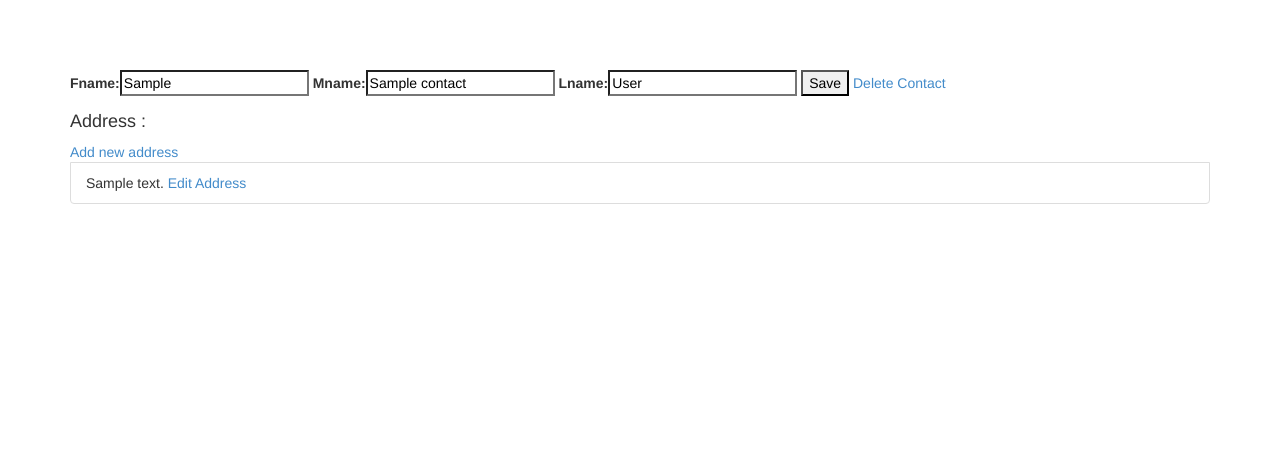
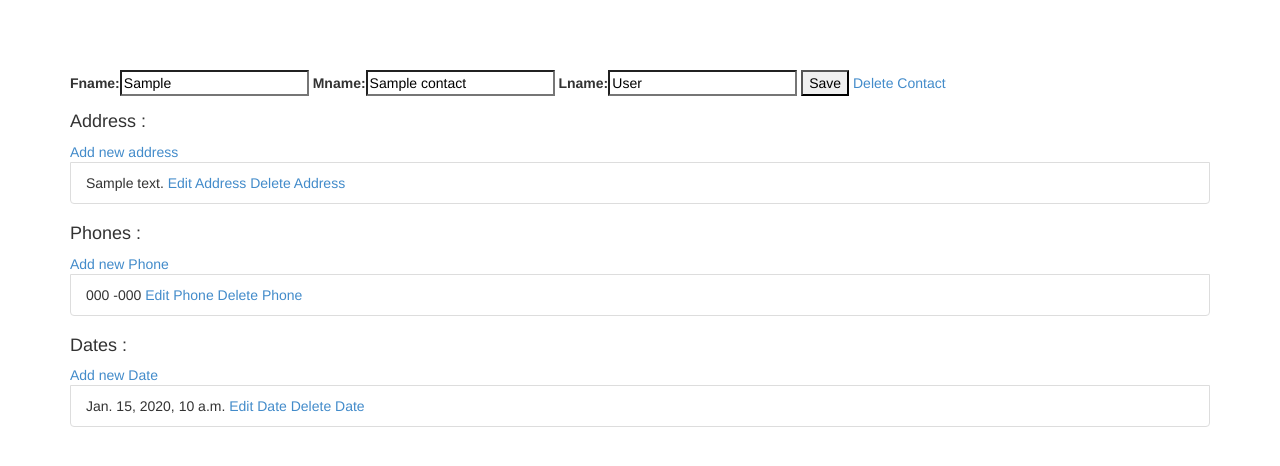
Before and after one commit to bhushanpawarj/ManageContact, a Django app: page /ViewFullContact/1/ in a window 1280 px wide. Shown: the top 466 px of the page. Run offline with Django 3.2, Linux system fonts and the light colour scheme; tables that the repository leaves empty hold one stand-in row (values such as "Sample post"); some libraries are stand-ins or nearby versions.

Commit message:
Completed the basic functnality for the project

```diff
--- a/ManageContact/MainModule/templates/MainModule/ViewFullContact.html
+++ b/ManageContact/MainModule/templates/MainModule/ViewFullContact.html
@@ -16,10 +16,40 @@
  </div>
 <h4>Address : </h4>
 <ul class="list-group">
-    <a href="{% url 'NewAddress' %}">Add new address</a>
+    <a href="{% url 'NewAddress' Contact.id %}" target="_blank">Add new address</a>
     {% for address in AllAddress %}
   <li class="list-group-item">{{address.Address}}
-    <a role="button" target="_blank" href="#"> Edit Address </a>
+    <a role="button" target="_blank" href="{% url 'UpdateAddress' address.id %}"> Edit Address </a>
+    <a role="button"  href="{% url 'DeleteAddress' address.id Contact.id %}"> Delete Address </a>
+    </li>
+
+    {% endfor %}
+
+</ul>
+
+<h4>Phones : </h4>
+<ul class="list-group">
+    <a href="{% url 'NewPhone' Contact.id %}" target="_blank"> Add new Phone</a>
+    {% for phone in AllPhones %}
+  <li class="list-group-item">{{phone.Area_code}} -{{phone.Number}}
+    <a role="button" target="_blank" href="{% url 'UpdatePhone' phone.id %}"> Edit Phone </a>
+    <a role="button"  href="{% url 'DeletePhone' phone.id  Contact.id %}"> Delete Phone </a>
+
+    </li>
+
+    {% endfor %}
+
+</ul>
+
+
+<h4>Dates : </h4>
+<ul class="list-group">
+    <a href="{% url 'NewDate' Contact.id %}" target="_blank">Add new Date</a>
+    {% for date in AllDates %}
+  <li class="list-group-item">{{date.Date}}
+    <a role="button" target="_blank" href="{% url 'UpdateDate' date.id %}"> Edit Date </a>
+        <a role="button"  href="{% url 'DeleteDate' date.id Contact.id %}"> Delete Date </a>
+
     </li>
 
     {% endfor %}
--- a/ManageContact/MainModule/views.py
+++ b/ManageContact/MainModule/views.py
@@ -74,26 +74,35 @@ def DeleteContact(request,pk):
 
 
 
-def NewAddress(request):
-    form=AddressForm(request.POST or None )
+def NewAddress(request,ContactId):
+    add=Address()
+    contact=Contacts.objects.get(pk=ContactId)
+    add.Contact_id=contact
+    form=AddressForm(request.POST or None ,instance=add)
     if form.is_valid():
         form.save()
         return redirect('home')
-    return render(request ,'MainModule/ViewFullContact.html', {'form' : form })
+    return render(request ,'MainModule/AddNew.html', {'form' : form })
 
-def NewPhone(request):
-    form=PhoneForm(request.POST or None )
+def NewPhone(request,ContactId):
+    ph=Phone()
+    contact=Contacts.objects.get(pk=ContactId)
+    ph.Contact_id=contact
+    form=PhoneForm(request.POST or None ,instance=ph)
     if form.is_valid():
         form.save()
         return redirect('home')
-    return render(request ,'MainModule/ViewFullContact.html', {'form' : form })
+    return render(request ,'MainModule/AddNew.html', {'form' : form })
 
-def NewDate(request):
-    form=DateForm(request.POST or None )
+def NewDate(request,ContactId):
+    dt=Date()
+    contact=Contacts.objects.get(pk=ContactId)
+    dt.Contact_id=contact
+    form=DateForm(request.POST or None ,instance=dt)
     if form.is_valid():
         form.save()
         return redirect('home')
-    return render(request ,'MainModule/ViewFullContact.html', {'form' : form })
+    return render(request ,'MainModule/AddNew.html', {'form' : form })
 
 
 def UpdateAddress(request,pk):
@@ -101,21 +110,21 @@ def UpdateAddress(request,pk):
     form=AddressForm(request.POST or None ,instance=Add)
     if form.is_valid():
         form.save()
-    return render(request ,'MainModule/AddOrUpdateAddress.html', {'form' : form ,'Address':Add})
+    return render(request ,'MainModule/AddNew.html', {'form' : form ,'Address':Add})
 
 def UpdatePhone(request,pk):
     Ph=Phone.objects.get(id=pk)
     form=PhoneForm(request.POST or None ,instance=Ph)
     if form.is_valid():
         form.save()
-    return render(request ,'MainModule/AddOrUpdateAddress.html', {'form' : form ,'Address':Ph})
+    return render(request ,'MainModule/AddNew.html', {'form' : form ,'Address':Ph})
 def UpdateDate(request,pk):
 
     Dt=Date.objects.get(id=pk)
     form=PhoneForm(request.POST or None ,instance=Dt)
     if form.is_valid():
         form.save()
-    return render(request ,'MainModule/AddOrUpdateAddress.html', {'form' : form ,'Address':Dt})
+    return render(request ,'MainModule/AddNew.html', {'form' : form ,'Address':Dt})
 
 def DeleteAddress(request,pk=None,ContactId=None):
     Add=Address.objects.get(id=pk)
@@ -125,7 +134,7 @@ def DeleteAddress(request,pk=None,ContactId=None):
     AllAddress=Address.objects.filter(Contact_id=ContactId)
     AllPhones=Phone.objects.filter(Contact_id=ContactId)
     AllDates=Date.objects.filter(Contact_id=ContactId)
-    return render(request ,'MainModule/ContactEdit.html', {'form' : form ,'Contact':Contact,'AllAddress' : AllAddress ,'AllPhones':AllPhones,'AllDates':AllDates })
+    return render(request ,'MainModule/ViewFullContact.html', {'form' : form ,'Contact':Contact,'AllAddress' : AllAddress ,'AllPhones':AllPhones,'AllDates':AllDates })
 
 
 def DeletePhone(request,pk=None,ContactId=None):
@@ -136,7 +145,7 @@ def DeletePhone(request,pk=None,ContactId=None):
     AllAddress=Address.objects.filter(Contact_id=ContactId)
     AllPhones=Phone.objects.filter(Contact_id=ContactId)
     AllDates=Date.objects.filter(Contact_id=ContactId)
-    return render(request ,'MainModule/ContactEdit.html', {'form' : form ,'Contact':Contact,'AllAddress' : AllAddress ,'AllPhones':AllPhones,'AllDates':AllDates })
+    return render(request ,'MainModule/ViewFullContact.html', {'form' : form ,'Contact':Contact,'AllAddress' : AllAddress ,'AllPhones':AllPhones,'AllDates':AllDates })
 
 def DeleteDate(request,pk=None,ContactId=None):
     Dt=Date.objects.get(id=pk)
@@ -146,7 +155,7 @@ def DeleteDate(request,pk=None,ContactId=None):
     AllAddress=Address.objects.filter(Contact_id=ContactId)
     AllPhones=Phone.objects.filter(Contact_id=ContactId)
     AllDates=Date.objects.filter(Contact_id=ContactId)
-    return render(request ,'MainModule/ContactEdit.html', {'form' : form ,'Contact':Contact,'AllAddress' : AllAddress,'AllPhones':AllPhones,'AllDates':AllDates  })
+    return render(request ,'MainModule/ViewFullContact.html', {'form' : form ,'Contact':Contact,'AllAddress' : AllAddress,'AllPhones':AllPhones,'AllDates':AllDates  })
 
 
 
--- a/ManageContact/ManageContact/urls.py
+++ b/ManageContact/ManageContact/urls.py
@@ -21,15 +21,15 @@ urlpatterns = [
 
     url(r'^UpdatePhone/(?P<pk>\d+)/$', MainModule.views.UpdatePhone, name='UpdatePhone'),
     url(r'^DeletePhone/(?P<pk>\d+)/(?P<ContactId>\d+)$', MainModule.views.DeletePhone, name='DeletePhone'),
-    url(r'^NewPhone/$', MainModule.views.NewPhone, name='NewPhone'),
+    url(r'^NewPhone/(?P<ContactId>\d+)$', MainModule.views.NewPhone, name='NewPhone'),
 
     url(r'^UpdateAddress/(?P<pk>\d+)/$', MainModule.views.UpdateAddress, name='UpdateAddress'),
     url(r'^DeleteAddress/(?P<pk>\d+)/(?P<ContactId>\d+)$', MainModule.views.DeleteAddress, name='DeleteAddress'),
-    url(r'^NewAddress/$', MainModule.views.NewAddress, name='NewAddress'),
+    url(r'^NewAddress/(?P<ContactId>\d+)$', MainModule.views.NewAddress, name='NewAddress'),
 
     url(r'^UpdateDate/(?P<pk>\d+)/$', MainModule.views.UpdateDate, name='UpdateDate'),
     url(r'^Delete/(?P<pk>\d+)/(?P<ContactId>\d+)$', MainModule.views.DeleteDate, name='DeleteDate'),
-    url(r'^NewDate/$', MainModule.views.NewDate, name='NewDate'),
+    url(r'^NewDate/(?P<ContactId>\d+)$', MainModule.views.NewDate, name='NewDate'),
 
     url(r'^contact$', MainModule.views.contact, name='contact'),
     url(r'^about$', MainModule.views.about, name='about'),
```
Also changed, not shown: ManageContact/MainModule/templates/MainModule/AddNew.html (added, +16 -0 lines), ManageContact/MainModule/templates/MainModule/index.html (+5 -3 lines), 1 other file.
